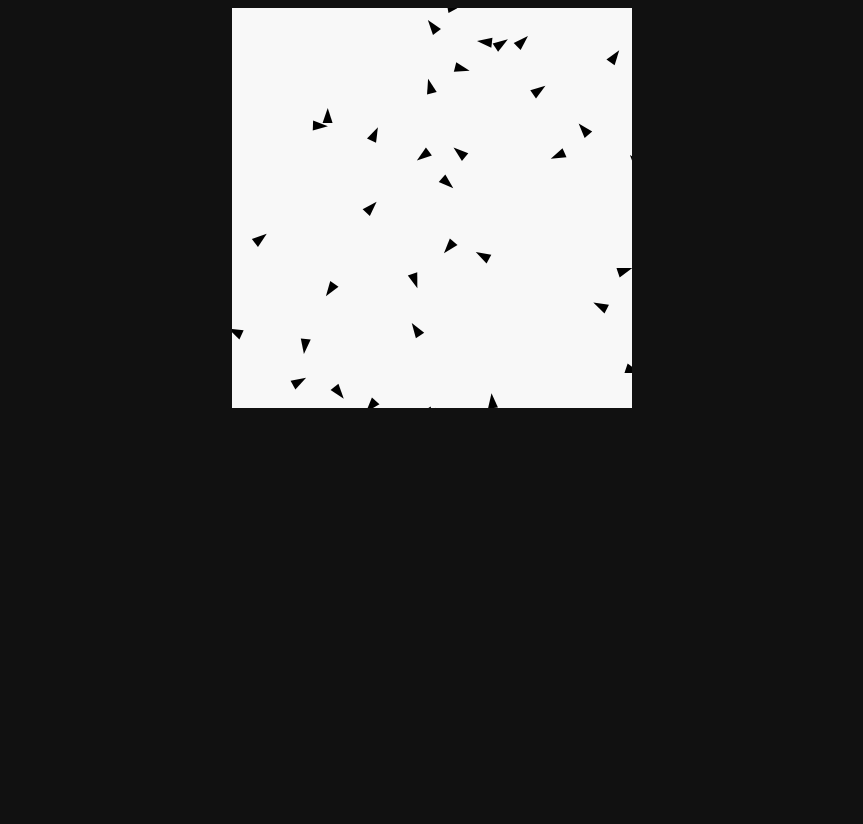
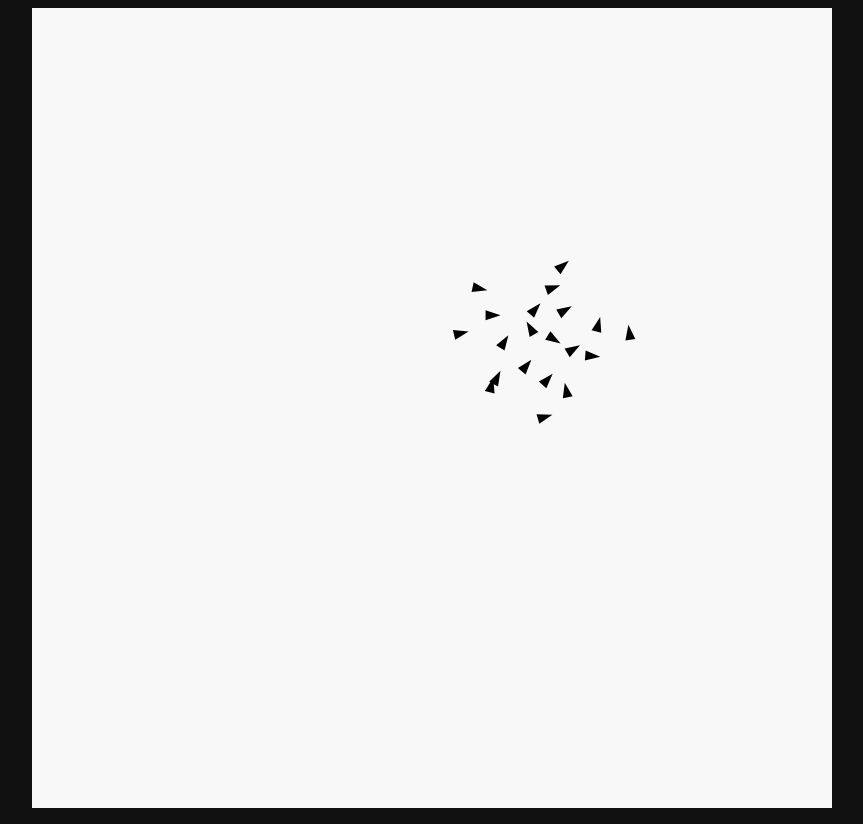
Before and after one commit to natebuel29/boids-simulation, a plain HTML site: page index.html in a window 1280 px wide. Shown: the whole page, without its empty margins (208-1071 px from the left). Before the commit the page ends 800 px from the top, so only its background shows below. Drawn offline with Linux system fonts and the light colour scheme; animation ran at ten frames a second.

Commit message:
added boids rules

```diff
--- a/index.html
+++ b/index.html
@@ -5,7 +5,7 @@
 </head>
 <body>
 
-    <canvas id="gameCanvas" width="400" height="400"></canvas>
+    <canvas id="gameCanvas" width="800" height="800"></canvas>
     <script src="js/Boid.js"></script>
     <script src="js/BoidSimulation.js"></script>
 
--- a/js/Boid.js
+++ b/js/Boid.js
@@ -8,14 +8,28 @@ class Boid{
     }
 
     move(){
-        let velocity = this.normalizeVelocity();
-        this.x = this.x + velocity[0]*this.speed;
-        this.y = this.y + velocity[1]*this.speed;
-
+        // let velocity = this.normalizeVelocity();
+        // //this.x = this.x + velocity[0]*this.speed;
+        // this.y = this.y + velocity[1]*this.speed;
+        this.limitSpeed();
+        this.x +=this.dx;
+        this.y += this.dy;
     }
 
-    normalizeVelocity(){
-        let length = Math.sqrt(this.dx*this.dx +this.dy*this.dy);
-        return [this.dx/length,this.dy/length];
+    limitSpeed(){
+        let vlim = 12;
+        let velocityLength = Math.sqrt(this.dx*this.dx +this.dy*this.dy);
+
+        if(velocityLength > vlim){
+            this.dx = (this.dx/velocityLength)* vlim
+            this.dy = (this.dy/velocityLength)* vlim
+        }
     }
+
+    // //todo remove normalizeVelocity and add maxSpeed function
+
+    // normalizeVelocity(){
+    //     let length = Math.sqrt(this.dx*this.dx +this.dy*this.dy);
+    //     return [this.dx/length,this.dy/length];
+    // }
 }
--- a/js/BoidSimulation.js
+++ b/js/BoidSimulation.js
@@ -1,52 +1,55 @@
 
 let canvas = document.getElementById('gameCanvas');
 let canvasContext = canvas.getContext('2d');
-let boidCount = 40;
+let boidCount = 20;
 let boids = [];
-let height = 400;
-let width = 400;
+let height = 800;
+let width = 800;
 let min = 0;
 let boidLength = 15;
 let boidWidth = 5;
 
-function getRandomInt(min,max){
+//TODO: add vision circle/box
+
+
+function getRandomInt(min, max) {
     return Math.floor(Math.random() * (max - min) + min); //The maximum is exclusive and the minimum is inclusive
 }
 
 function getRandomArbitrary(min, max) {
     return Math.random() * (max - min) + min;
-  }
+}
 
-function InitBoids(){
-    for(let i=0; i<boidCount;i++){
-        let randX = getRandomInt(min,width);
-        let randY = getRandomInt(min,width);
-        let randDx = getRandomArbitrary(-3,3.1);
-        let randDy = getRandomArbitrary(-3,3.1);
-        let tempBoid = new Boid(randX,randY,randDx,randDy);
+function InitBoids() {
+    for (let i = 0; i < boidCount; i++) {
+        let randX = getRandomInt(min, width);
+        let randY = getRandomInt(min, width);
+        let randDx = getRandomArbitrary(-3, 3.1);
+        let randDy = getRandomArbitrary(-3, 3.1);
+        let tempBoid = new Boid(randX, randY, randDx, randDy);
         boids.push(tempBoid);
     }
 }
 
-function drawBoid(boid){
+function drawBoid(boid) {
     canvasContext.save();
-    let angle = Math.atan2(boid.dy,boid.dx);
+    let angle = Math.atan2(boid.dy, boid.dx);
     canvasContext.translate(boid.x, boid.y);
     canvasContext.rotate(angle);
-    canvasContext.translate(-boid.x,-boid.y);
+    canvasContext.translate(-boid.x, -boid.y);
     canvasContext.beginPath();
     canvasContext.moveTo(boid.x, boid.y);
-    canvasContext.lineTo(boid.x-boidLength, boid.y-boidWidth);
-    canvasContext.lineTo(boid.x-boidLength, boid.y+boidWidth);
+    canvasContext.lineTo(boid.x - boidLength, boid.y - boidWidth);
+    canvasContext.lineTo(boid.x - boidLength, boid.y + boidWidth);
     canvasContext.fill();
     canvasContext.restore();
 }
 
 
 
-function drawAllBoids(){
+function drawAllBoids() {
     canvasContext.clearRect(0, 0, canvas.width, canvas.height)
-    for(let i=0; i<boids.length;i++){
+    for (let i = 0; i < boids.length; i++) {
         let tempBoid = boids[i];
         bounds(tempBoid)
         drawBoid(tempBoid);
@@ -56,25 +59,91 @@ function drawAllBoids(){
     window.requestAnimationFrame(drawAllBoids);
 }
 
-function bounds(boid){
-    if(boid.x > width+boidLength-1){
+function bounds(boid) {
+    if (boid.x > width + boidLength - 1) {
         boid.x = -boidLength;
     }
-    else if(boid.x < -boidLength){
-        boid.x = width+boidLength;
+    else if (boid.x < -boidLength) {
+        boid.x = width + boidLength;
     }
-    else if (boid.y > height+boidLength){
+    else if (boid.y > height + boidLength) {
         boid.y = -boidLength;
-    }else if (boid.y < -boidLength){
-        boid.y = height+15;
+    } else if (boid.y < -boidLength) {
+        boid.y = height + 15;
     }
 }
 
-function moveBoidToNewPosition(boid){
+function avoidBoids(boid) {
+    let avoidDx = 0;
+    let avoidDy = 0;
+
+    for (let i = 0; i < boids.length; i++) {
+        let tempBoid = boids[i];
+
+        if (boid !== tempBoid) {
+            let a = tempBoid.x - boid.x;
+            let b = tempBoid.y - boid.y;
+            let c = Math.sqrt(a * a + b * b);
+            console.log(c);
+            if (c < 20) {
+                avoidDx += boid.x - tempBoid.x;
+                avoidDy += boid.y - tempBoid.y
+            }
+        }
+    }
+
+    boid.dx += avoidDx;
+    boid.dy += avoidDy;
+}
+
+function matchVelocity(boid) {
+    let matchDx = 0;
+    let matchDy = 0;
+
+    for (let i = 0; i < boids.length; i++) {
+        let tempBoid = boids[i];
+
+        if (boid !== tempBoid) {
+            matchDx += tempBoid.dx;
+            matchDy += tempBoid.dy;
+        }
+    }
+
+    matchDx = matchDx / (boidCount - 1);
+    matchDy = matchDy / (boidCount - 1);
+
+    boid.dx += matchDx * 0.1;
+    boid.dy += matchDy * 0.1;
+}
+
+function flyTowardsCenter(boid) {
+    let centerDx = 0;
+    let centerDy = 0;
+
+    for (let i = 0; i < boids.length; i++) {
+        let tempBoid = boids[i];
+
+        if (boid !== tempBoid) {
+            centerDx += tempBoid.x;
+            centerDy += tempBoid.y;
+        }
+    }
+
+    centerDx = centerDx / (boidCount - 1);
+    centerDy = centerDy / (boidCount - 1);
+
+    boid.dx += (centerDx - boid.x) * 0.05;
+    boid.dy += (centerDy - boid.y) * 0.05;
+}
+
+function moveBoidToNewPosition(boid) {
+    flyTowardsCenter(boid);
+    avoidBoids(boid)
+    matchVelocity(boid)
     boid.move();
 }
 
-window.onload = function(){
+window.onload = function () {
     InitBoids();
 
     window.requestAnimationFrame(drawAllBoids);
```
